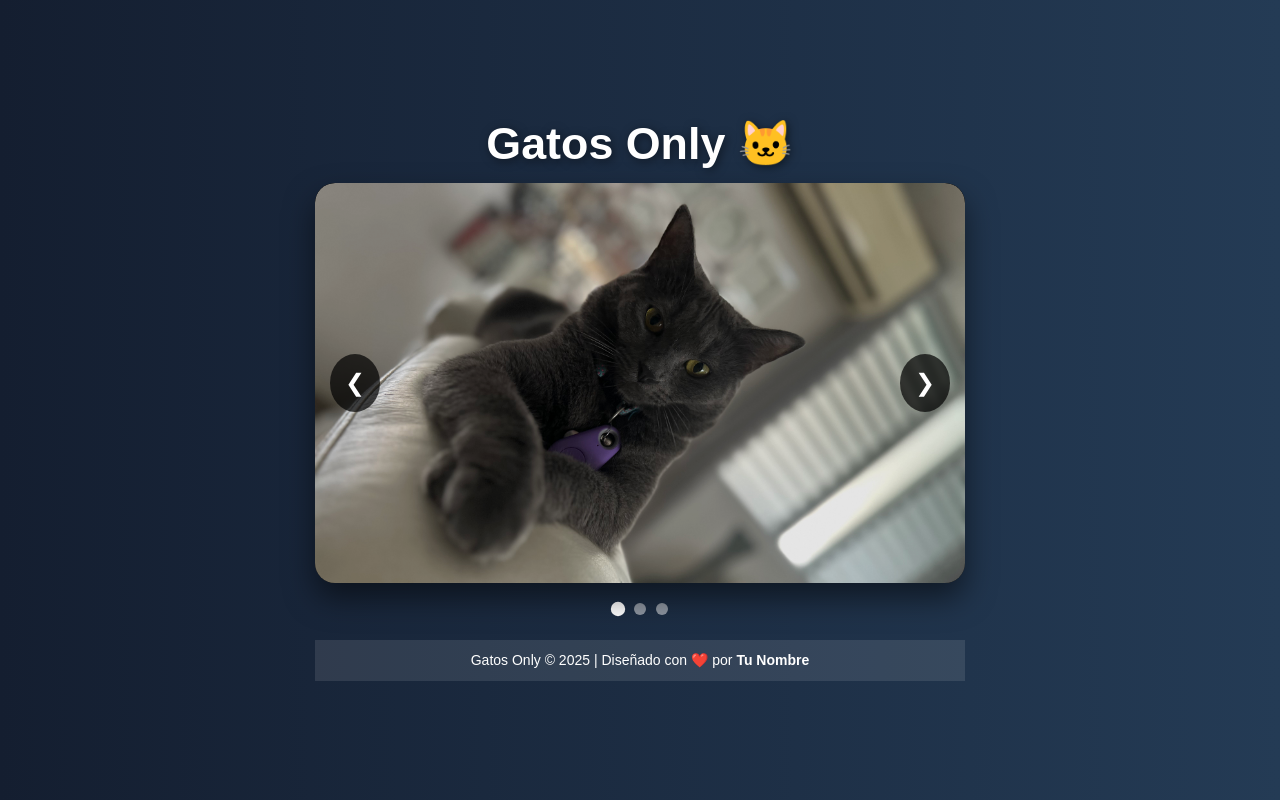
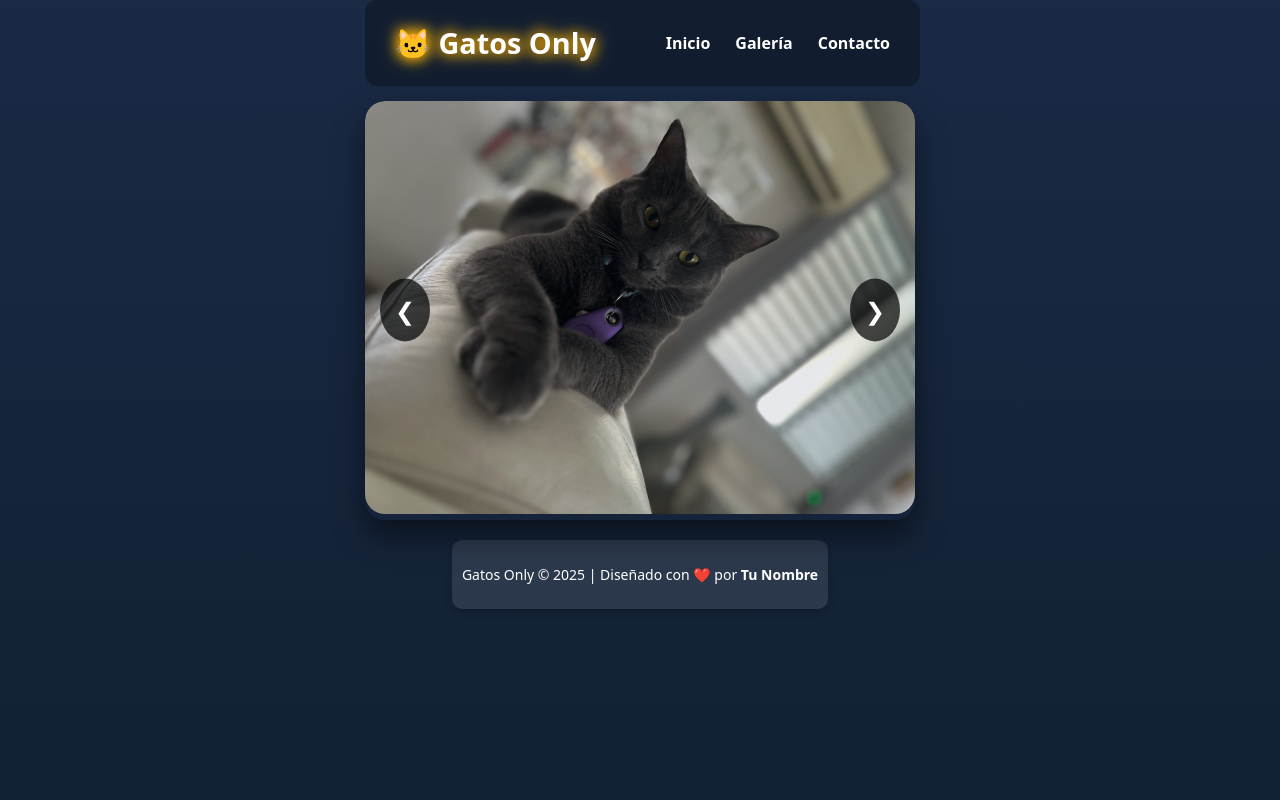
Before and after one commit to Puppywill/gatos-only, a React (Vite) app: page / in a window 1280 px wide. Built offline with nearby package versions, Linux system fonts and the light colour scheme.

Commit message:
Add navbar and animecion

```diff
--- a/src/App.jsx
+++ b/src/App.jsx
@@ -1,12 +1,21 @@
 import React from "react";
+import { BrowserRouter as Router, Routes, Route } from "react-router-dom";
+import Navbar from "./Navbar";
 import Carousel from "./Carousel";
 import "./styles.css";
 
 function App() {
   return (
-    <div className="app-container">
-      <Carousel />
-    </div>
+    <Router>
+      <Navbar />
+      <Routes>
+        <Route path="/" element={<Carousel />} />
+        <Route path="/galeria" element={<h1>Galería de Gatos</h1>} />
+        <Route path="/contacto" element={<h1>Contacto</h1>} />
+      </Routes>
+
+
+    </Router>
   );
 }
 
--- a/src/Carousel.jsx
+++ b/src/Carousel.jsx
@@ -24,7 +24,7 @@ const Carousel = () => {
 
   return (
     <div className="container">
-      <h1 className="title">Gatos Only 🐱</h1>
+
       <div className="carousel">
         <button className="prev" onClick={() => moveSlide(-1)}>&#10094;</button>
         <div className="carousel-container">
--- /dev/null
+++ b/src/Navbar.css
@@ -0,0 +1,119 @@
+/* Estilos base del navbar */
+.navbar {
+    display: flex;
+    justify-content: space-between;
+    align-items: center;
+    background: rgba(0, 0, 0, 0.3);
+    padding: 15px 30px;
+    width: 90%;
+    max-width: 900px;
+    border-radius: 12px;
+    margin: 0 auto; /* Asegurar que esté centrado sin espacio extra */
+}
+
+.nav-links {
+    display: flex;
+    gap: 25px; /* Espaciado entre los elementos */
+    align-items: center;
+    list-style: none;
+}
+
+.nav-links a {
+    text-decoration: none;
+    color: white;
+    font-weight: 600;
+    font-size: 1rem;
+    transition: transform 0.3s ease, text-shadow 0.3s ease;
+}
+
+/* Efecto de hover para dar dinamismo */
+.nav-links a:hover {
+    transform: scale(1.1);
+    text-shadow: 0 0 8px rgba(255, 255, 255, 0.8);
+}
+
+/* Logo del navbar */
+.logo {
+    font-size: 1.5rem;
+    font-weight: bold;
+    color: white;
+    display: flex;
+    align-items: center;
+    gap: 10px;
+}
+
+
+
+/* Botón del menú hamburguesa */
+.menu-toggle {
+    display: none;
+    font-size: 24px;
+    cursor: pointer;
+    color: white;
+}
+
+/* Para móviles */
+@media (max-width: 768px) {
+    .menu-toggle {
+        display: block;
+    }
+
+    .nav-links {
+        display: none;
+        flex-direction: column;
+        background: rgba(0, 0, 0, 0.8);
+        position: absolute;
+        top: 60px;
+        right: 10px;
+        border-radius: 10px;
+        padding: 10px;
+        width: 150px;
+    }
+
+    .nav-links.show {
+        display: flex;
+    }
+
+    .nav-links li {
+        text-align: center;
+        padding: 10px;
+    }
+}
+
+
+
+/* Esto es la animaciones del gato only navbar */
+
+
+@keyframes fadeIn {
+    0% {
+        opacity: 0;
+        transform: translateY(-10px);
+    }
+    100% {
+        opacity: 1;
+        transform: translateY(0);
+    }
+}
+
+@keyframes glow {
+    0% {
+        text-shadow: 0 0 5px #ffcc00, 0 0 10px #ffcc00;
+    }
+    50% {
+        text-shadow: 0 0 15px #ff9900, 0 0 20px #ffcc00;
+    }
+    100% {
+        text-shadow: 0 0 5px #ffcc00, 0 0 10px #ffcc00;
+    }
+}
+
+.logo {
+    font-size: 1.8rem;
+    font-weight: bold;
+    color: white;
+    display: flex;
+    align-items: center;
+    gap: 10px;
+    animation: fadeIn 1s ease-in-out, glow 1.5s infinite alternate ease-in-out;
+}
--- /dev/null
+++ b/src/Navbar.jsx
@@ -0,0 +1,27 @@
+import React, { useState } from "react";
+import { Link } from "react-router-dom";
+import "./Navbar.css";
+
+const Navbar = () => {
+  const [menuOpen, setMenuOpen] = useState(false);
+
+  return (
+    <nav className="navbar">
+      <div className="logo">🐱 Gatos Only</div>
+
+      {/* Botón hamburguesa para móviles */}
+      <div className="menu-toggle" onClick={() => setMenuOpen(!menuOpen)}>
+        ☰
+      </div>
+
+      {/* Menú de enlaces */}
+      <ul className={`nav-links ${menuOpen ? "show" : ""}`}>
+        <li><Link to="/">Inicio</Link></li>
+        <li><Link to="/galeria">Galería</Link></li>
+        <li><Link to="/contacto">Contacto</Link></li>
+      </ul>
+    </nav>
+  );
+};
+
+export default Navbar;
--- a/src/styles.css
+++ b/src/styles.css
@@ -1,63 +1,62 @@
-/* Reset y Fuente */
-* {
-    box-sizing: border-box;
+/* Fondo con degradado completo */
+body {
+    background: linear-gradient(to bottom, #1a2a45, #122033);
+    background-size: cover;
+    background-position: center;
+    background-attachment: fixed;
     margin: 0;
     padding: 0;
-    font-family: 'Poppins', sans-serif;
+    min-height: 100vh;
+    display: flex;
+    flex-direction: column;
+    align-items: center;
+    justify-content: flex-start;
 }
 
-body {
+/* Ajuste del contenedor */
+.app-container {
+    width: 100%;
+    max-width: 1200px;
+    padding: 20px;
     display: flex;
     flex-direction: column;
-    justify-content: center;
     align-items: center;
-    height: 100vh;
-    background: linear-gradient(to right, #141e30, #243b55);
+}
+
+/* Título */
+.title {
+    font-size: 2.5rem;
+    text-align: center;
+    margin-bottom: 15px;
     color: white;
 }
 
-/* Centrar el título */
-.title {
-    font-size: 2.8rem;
-    margin-bottom: 15px;
-    text-shadow: 2px 2px 10px rgba(0, 0, 0, 0.5);
-    text-align: center;
-}
-
-/* Carrusel mejorado */
+/* Carrusel estilizado */
 .carousel {
     position: relative;
-    width: 650px;
-    height: 400px;
+    width: 100%;
+    max-width: 550px;
+    height: auto;
     overflow: hidden;
     border-radius: 20px;
     box-shadow: 0 15px 30px rgba(0, 0, 0, 0.5);
-    background-color: black;
+    background: none; /* QUITAMOS EL COLOR NEGRO */
     z-index: 1;
+
+    margin-top: 15px;
 }
 
-/* Contenedor de imágenes */
-.carousel-container {
-    display: flex;
-    transition: transform 0.5s ease-in-out;
-}
-
+/* Imágenes dentro del carrusel */
 .carousel-slide {
-    min-width: 100%;
-    height: 100%;
+    width: 100%;
+    height: auto;
     object-fit: cover;
     border-radius: 20px;
     opacity: 0.9;
     transition: opacity 0.5s, transform 0.5s;
 }
 
-/* Hover en imagen para más efecto */
-.carousel-slide:hover {
-    opacity: 1;
-    transform: scale(1.03);
-}
-
-/* Botones de navegación con estilo */
+/* Ajuste de botones */
 button {
     position: absolute;
     top: 50%;
@@ -87,35 +86,32 @@ button:hover {
     right: 15px;
 }
 
-/* Puntos indicadores */
-.indicators {
-    display: flex;
-    justify-content: center;
-    margin-top: 15px;
+footer {
+    width: fit-content; /* Ajuste automático según el contenido */
+    max-width: 90%;  /* Se adapta en pantallas pequeñas */
+
+
+    color: white;
+    background: rgba(255, 255, 255, 0.1);
+    border-radius: 10px;
+    margin: 10px auto; /* Centrado con menos margen */
+    font-size: 14px;
+    box-shadow: 0 4px 8px rgba(0, 0, 0, 0.2);
+
+
+
+    margin-top: 20px;
+    padding: 10px;
+    text-align: left; /* Alinea el texto a la izquierda */
+    width: fit-content; /* Ajusta el ancho al contenido */
+
+
 }
 
-.dot {
-    height: 12px;
-    width: 12px;
-    margin: 5px;
-    background-color: rgba(255, 255, 255, 0.5);
-    border-radius: 50%;
-    display: inline-block;
-    transition: background-color 0.3s;
-    cursor: pointer;
+/* Ajuste en móviles */
+@media (max-width: 768px) {
+    footer {
+        width: 50%;
+        font-size: 12px;
+    }
 }
-
-.dot.active {
-    background-color: white;
-    transform: scale(1.2);
-}
-
-/* Pie de página estilizado */
-footer {
-    margin-top: 20px;
-    padding: 10px;
-    text-align: center;
-    font-size: 14px;
-    background: rgba(255, 255, 255, 0.1);
-    width: 100%;
-}
```
